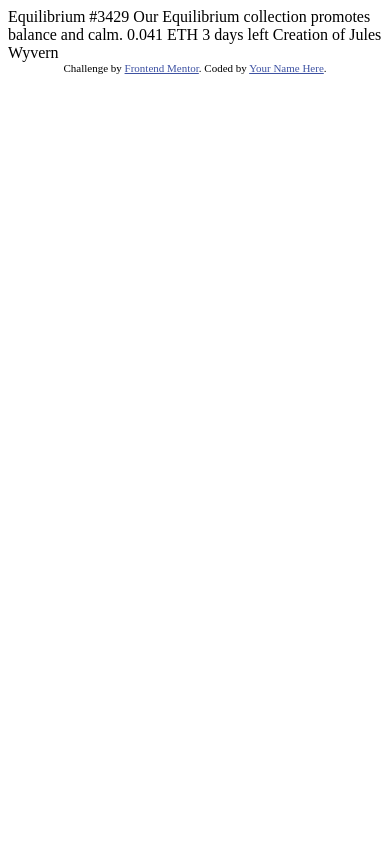
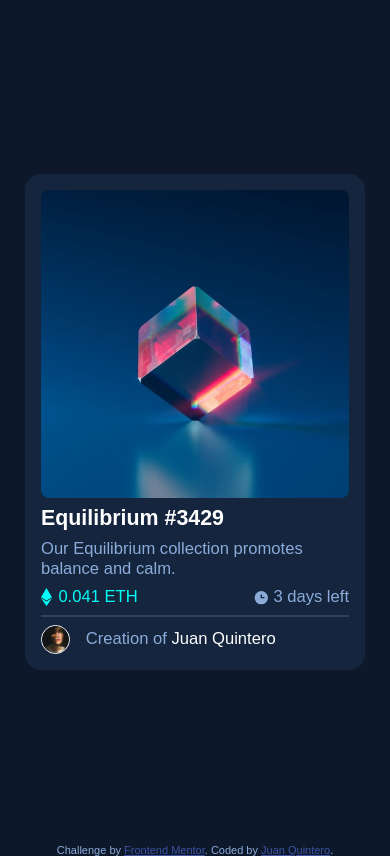
Before and after one commit to Corsarrior/NFT-preview-card-component, a plain HTML site: page index.html in a window 390 px wide. Drawn offline with Linux system fonts and the light colour scheme; a web font is replaced by a local one.

Commit message:
functional responsive version

```diff
--- a/index.html
+++ b/index.html
@@ -1,33 +1,80 @@
 <!DOCTYPE html>
 <html lang="en">
+
 <head>
   <meta charset="UTF-8">
-  <meta name="viewport" content="width=device-width, initial-scale=1.0"> <!-- displays site properly based on user's device -->
-
+  <meta name="viewport" content="width=device-width, initial-scale=1.0">
+  <!-- displays site properly based on user's device -->
   <link rel="icon" type="image/png" sizes="32x32" href="./images/favicon-32x32.png">
 
   <title>Frontend Mentor | NFT preview card component</title>
-
+  <link rel="stylesheet" href="style.css">
+  <link rel="preconnect" href="https://fonts.googleapis.com">
+  <link rel="preconnect" href="https://fonts.gstatic.com" crossorigin>
+  <link href="https://fonts.googleapis.com/css2?family=Anek+Tamil&display=swap" rel="stylesheet">
   <!-- Feel free to remove these styles or customise in your own stylesheet 👍 -->
   <style>
-    .attribution { font-size: 11px; text-align: center; }
-    .attribution a { color: hsl(228, 45%, 44%); }
+    .attribution {
+      font-size: 11px;
+      text-align: center;
+    }
+
+    .attribution a {
+      color: hsl(228, 45%, 44%);
+    }
   </style>
 </head>
+
 <body>
+  <div class="container">
+    <div class="card">
+      <div class="card-inner">
+        <!-- <img src="images/image-equilibrium.jpg" alt=""> -->
+        <div class="card-image">
+          <img src="images/image-equilibrium.jpg" alt="image-equilibrium">
+          <div class="svg fade">
+            <svg width="48" height="48" xmlns="http://www.w3.org/2000/svg">
+              <g fill="none" fill-rule="evenodd">
+                <path d="M0 0h48v48H0z" />
+                <path
+                  d="M24 9C14 9 5.46 15.22 2 24c3.46 8.78 12 15 22 15 10.01 0 18.54-6.22 22-15-3.46-8.78-11.99-15-22-15Zm0 25c-5.52 0-10-4.48-10-10s4.48-10 10-10 10 4.48 10 10-4.48 10-10 10Zm0-16c-3.31 0-6 2.69-6 6s2.69 6 6 6 6-2.69 6-6-2.69-6-6-6Z"
+                  fill="#FFF" fill-rule="nonzero" />
+              </g>
+            </svg>
+          </div>
+        </div>
+        <h1>Equilibrium #3429</h1>
+        <p class="card-description text">Our Equilibrium collection promotes balance and calm.</p>
+        <div class="price-days-left">
+          <div class="price">
+            <svg width="11" height="18" xmlns="http://www.w3.org/2000/svg">
+              <path d="M11 10.216 5.5 18 0 10.216l5.5 3.263 5.5-3.262ZM5.5 0l5.496 9.169L5.5 12.43 0 9.17 5.5 0Z"
+                fill="#00FFF8" />
+            </svg>
+            <span class="text">0.041 ETH</span>
+          </div>
+          <div class="days-left">
+            <svg width="17" height="17" xmlns="http://www.w3.org/2000/svg">
+              <path
+                d="M8.305 2.007a6.667 6.667 0 1 0 0 13.334 6.667 6.667 0 0 0 0-13.334Zm2.667 7.334H8.305a.667.667 0 0 1-.667-.667V6.007a.667.667 0 0 1 1.334 0v2h2a.667.667 0 0 1 0 1.334Z"
+                fill="#8BACD9" />
+            </svg>
+            <span class="text">3 days left</span>
+          </div>
+        </div>
+        <hr>
+        <div class="author">
+          <img src="images/image-avatar.png" alt="image-avatar">
+          <span class="text"> Creation of <span>Juan Quintero</span></span>
+        </div>
+      </div>
+    </div>
+  </div>
+  <div class="attribution text">
+    Challenge by <a href="https://www.frontendmentor.io?ref=challenge" target="_blank">Frontend Mentor</a>.
+    Coded by <a href="#">Juan Quintero</a>.
+  </div>
 
-  Equilibrium #3429
+</body>
 
-  Our Equilibrium collection promotes balance and calm.
-
-  0.041 ETH
-  3 days left
-
-  Creation of Jules Wyvern
-
-  <div class="attribution">
-    Challenge by <a href="https://www.frontendmentor.io?ref=challenge" target="_blank">Frontend Mentor</a>.
-    Coded by <a href="#">Your Name Here</a>.
-  </div>
-</body>
 </html>
--- /dev/null
+++ b/style.css
@@ -0,0 +1,159 @@
+* {
+    margin: 0;
+    padding: 0;
+    box-sizing: border-box;
+}
+
+html {
+    font-size: 100%;
+}
+
+body {
+    font-family: 'Anek Tamil', sans-serif;
+    background-color: hsl(217, 54%, 11%);
+    color: hsl(215, 51%, 70%);
+
+}
+
+h1 {
+    font-weight: 600;
+    font-size: max(1.3rem, calc(1.3rem + 0.15vw));
+    margin: 0.5rem 0;
+    color: hsl(0, 0%, 100%);
+
+}
+
+.text {
+    font-size: max(1rem, calc(1rem + 0.15vw))
+}
+
+h1:hover {
+    color: hsl(178, 100%, 50%);
+    cursor: pointer;
+}
+
+.container {
+    width: 100vw;
+    height: 100vh;
+    display: flex;
+    justify-content: center;
+    align-items: center;
+}
+
+.card {
+    min-width: 340px;
+    max-width: 24vw;
+    height: auto;
+    /* border: 1px solid red; */
+    border-radius: 1rem;
+    background-color: hsl(216, 50%, 16%);
+}
+
+.card-inner {
+    margin: 1rem;
+    /* border: 1px solid green; */
+}
+
+.card-inner img {
+    max-width: 100%;
+    height: auto;
+    border-radius: 0.5rem;
+}
+
+.card-inner img:hover {
+    background-color: hsl(178, 100%, 50%);
+    opacity: 0.8;
+    cursor: pointer;
+}
+
+.card-image {
+    position: relative;
+}
+
+.card-image>.svg {
+    position: absolute;
+    background: hsl(178, 100%, 50%, .5);
+    inset: 0;
+    display: flex;
+    justify-content: center;
+    align-items: center;
+
+}
+
+.card-image>img {
+    display: block;
+}
+
+.card-image>.svg,
+.card-image>img {
+    transition: 200ms ease-in-out;
+}
+
+.card-image>.svg.fade {
+    opacity: 0
+}
+
+.card-image:hover>.svg.fade {
+    opacity: 1;
+    cursor: pointer;
+}
+
+.card-description {
+    margin: 0.5rem 0;
+    font-weight: 300;
+}
+
+.price-days-left,
+.price,
+.days-left {
+    display: flex;
+    justify-content: space-between;
+    align-items: center;
+}
+
+.price {
+    color: hsl(178, 100%, 50%);
+    font-weight: 400;
+}
+
+.price span {
+    margin-left: 0.2rem;
+}
+
+
+.price-days-left {
+    margin: 0.5rem 0;
+}
+
+
+.price-days-left span {
+    padding-left: 0.2rem;
+}
+
+.author {
+    height: 1.8rem;
+    display: flex;
+    align-items: center;
+}
+
+.author img {
+    max-width: auto;
+    height: 100%;
+    border-radius: 100%;
+    border: 1px solid white;
+    margin-right: 1rem;
+}
+
+.author span span {
+    color: hsl(0, 0%, 100%);
+}
+
+.author span span:hover {
+    color: hsl(178, 100%, 50%);
+    cursor: pointer;
+}
+
+hr {
+    border: 1px solid hsl(215, 32%, 27%);
+    margin: 0.5rem 0;
+}
```
